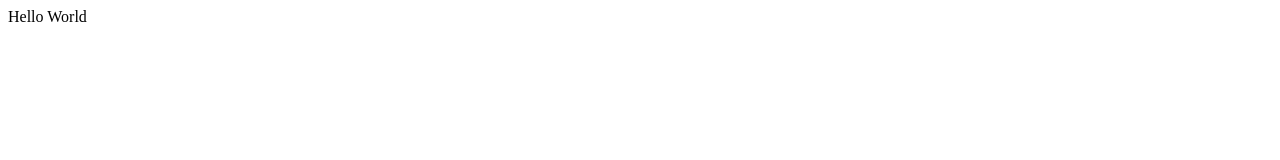
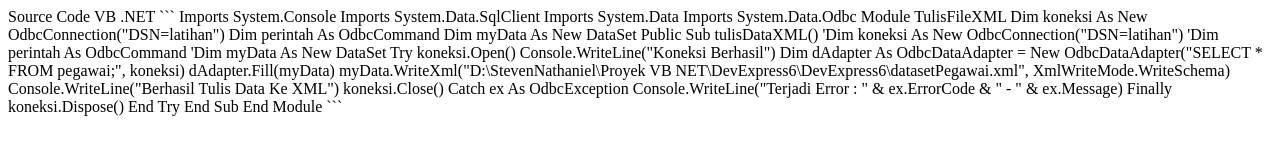
Before and after one commit to stevennathaniel1000/blog, a plain HTML site: page index.html in a window 1280 px wide. Drawn offline with Linux system fonts and the light colour scheme.

Commit message:
Update index.html

````diff
--- a/index.html
+++ b/index.html
@@ -6,7 +6,69 @@
   </head>
   <body>
 
-    Hello World
+    Source Code VB .NET
+
+    ```
+    Imports System.Console
+
+Imports System.Data.SqlClient
+
+Imports System.Data
+
+Imports System.Data.Odbc
+
+Module TulisFileXML
+
+    Dim koneksi As New OdbcConnection("DSN=latihan")
+
+    Dim perintah As OdbcCommand
+
+    Dim myData As New DataSet
+
+
+    Public Sub tulisDataXML()
+
+        'Dim koneksi As New OdbcConnection("DSN=latihan")
+
+        'Dim perintah As OdbcCommand
+
+        'Dim myData As New DataSet
+
+        Try
+
+            koneksi.Open()
+
+            Console.WriteLine("Koneksi Berhasil")
+
+            Dim dAdapter As OdbcDataAdapter = New OdbcDataAdapter("SELECT * FROM pegawai;", koneksi)
+
+            dAdapter.Fill(myData)
+
+            myData.WriteXml("D:\StevenNathaniel\Proyek VB NET\DevExpress6\DevExpress6\datasetPegawai.xml", XmlWriteMode.WriteSchema)
+
+            Console.WriteLine("Berhasil Tulis Data Ke XML")
+
+            koneksi.Close()
+
+
+        Catch ex As OdbcException
+
+            Console.WriteLine("Terjadi Error : " & ex.ErrorCode & " - " & ex.Message)
+
+        Finally
+
+            koneksi.Dispose()
+
+
+        End Try
+    End Sub
+
+
+
+
+End Module
+
+    ```
 
   </body>
 </html>
````
